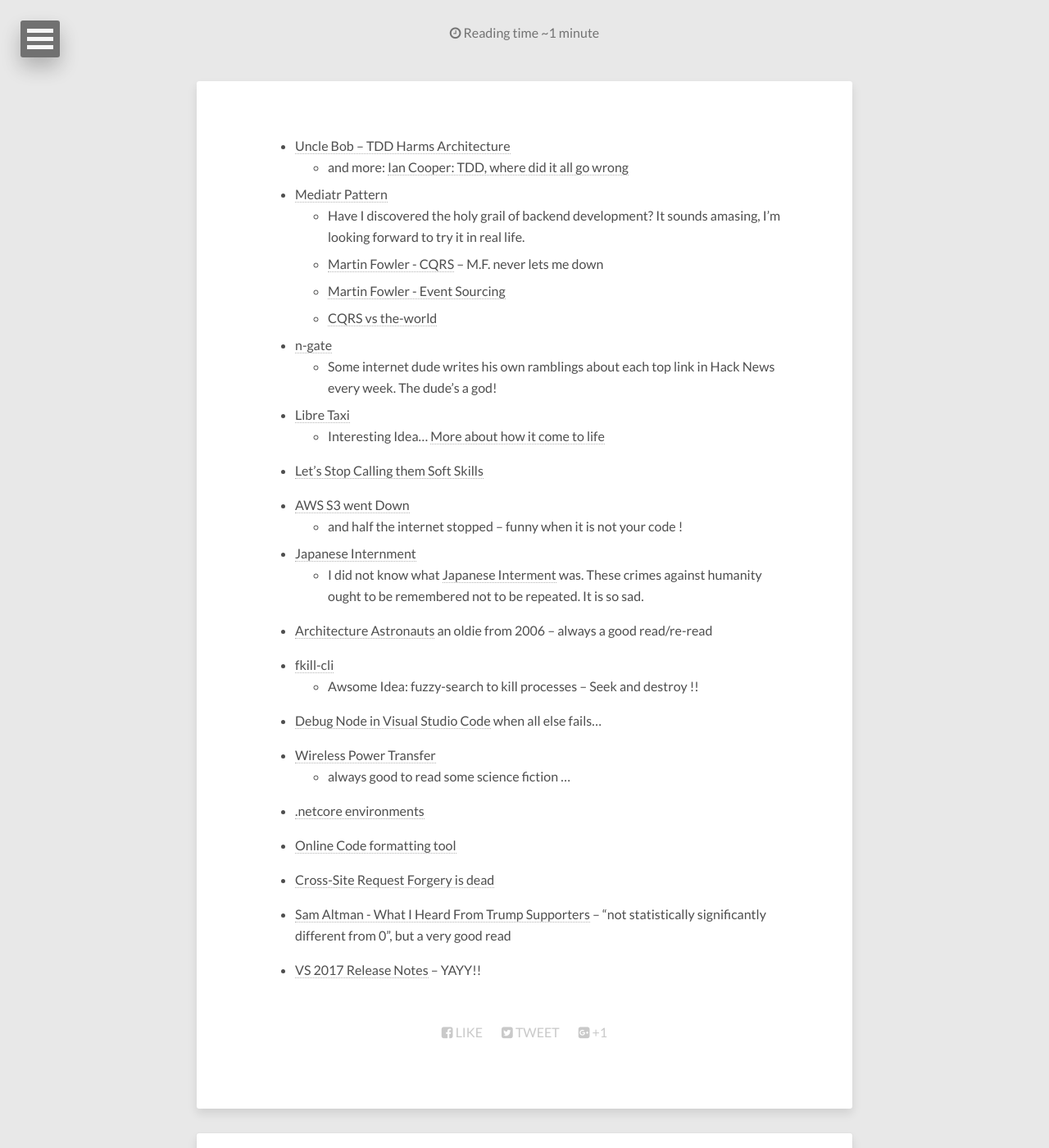
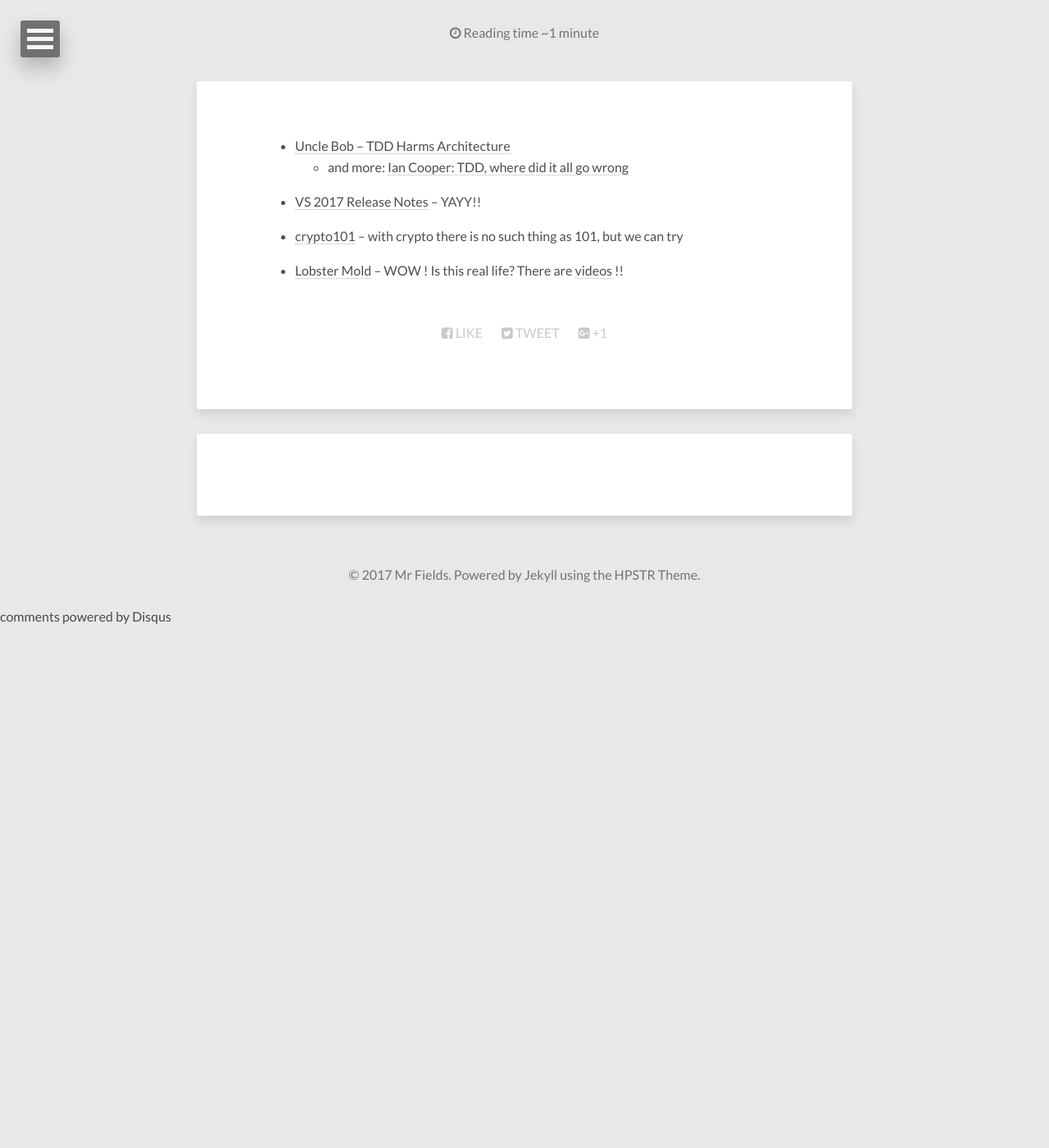
Before and after one commit to vetras/vetras.github.io, a Jekyll site: the page built from readings/current-list.md, in a window 1280 px wide and 1400 px high. Shown: the whole window at 82% size. Built offline with Jekyll 4.4.1, drawn with Linux system fonts in a browser that asks for light colours; nearby versions of some CDN libraries; our own code applies the rules of GitHub Pages for plain Markdown files; comment, search, counter and statistics services are not loaded.

Commit message:
update readings

```diff
--- a/readings/current-list.md
+++ b/readings/current-list.md
@@ -2,42 +2,8 @@
 - [Uncle Bob -- TDD Harms Architecture](http://blog.cleancoder.com/uncle-bob/2017/03/03/TDD-Harms-Architecture.html)
   - and more: [Ian Cooper: TDD, where did it all go wrong](https://vimeo.com/68375232)
 
-- [Mediatr Pattern](https://lostechies.com/jimmybogard/2016/10/27/cqrsmediatr-implementation-patterns/)
-  - Have I discovered the holy grail of backend development? It sounds amasing, I'm looking forward to try it in real life.
-  - [Martin Fowler - CQRS](https://martinfowler.com/bliki/CQRS.html) -- M.F. never lets me down
-  - [Martin Fowler - Event Sourcing](https://martinfowler.com/eaaDev/EventSourcing.html)
-  - [CQRS vs the-world](http://codebetter.com/gregyoung/2010/02/16/cqrs-task-based-uis-event-sourcing-agh/)
+- [VS 2017 Release Notes](https://www.visualstudio.com/en-us/news/releasenotes/vs2017-relnotes) -- YAYY!!
 
-- [n-gate](http://n-gate.com/hackernews/)
-  - Some internet dude writes his own ramblings about each top link in Hack News every week. The dude's a god!
+- [crypto101](https://www.crypto101.io/) -- with crypto there is no such thing as 101, but we can try
 
-- [Libre Taxi](https://news.ycombinator.com/item?id=13529213)
-  - Interesting Idea... [More about how it come to life](https://medium.com/@romanpushkin/how-i-made-uber-like-app-in-no-time-with-javascript-and-secret-sauce-94ef9120c7f6#.lnoqqf2qt)
-
-- [Let's Stop Calling them Soft Skills](https://itsyourturnblog.com/lets-stop-calling-them-soft-skills-9cc27ec09ecb#---0-37.w6itkziwa)
-
-- [AWS S3 went Down](https://aws.amazon.com/message/41926/)
-  - and half the internet stopped -- funny when it is not your code !
-
-- [Japanese Internment](https://twitter.com/i/moments/825046410370375684)
-  - I did not know what [Japanese Interment](https://en.wikipedia.org/wiki/Internment_of_Japanese_Americans) was. These crimes against humanity ought to be remembered not to be repeated. It is so sad.
-
-- [Architecture Astronauts](https://www.joelonsoftware.com/2008/05/01/architecture-astronauts-take-over/) an oldie from 2006 -- always a good read/re-read
-
-- [fkill-cli](https://github.com/sindresorhus/fkill-cli)
-  - Awsome Idea: fuzzy-search to kill processes -- Seek and destroy !!
-
-- [Debug Node in Visual Studio Code](https://alexanderzeitler.com/articles/debugging-a-nodejs-es6-application-in-a-docker-container-using-visual-studio-code/) when all else fails...
-
-- [Wireless Power Transfer](https://news.ycombinator.com/item?id=13663193)
-  - always good to read some science fiction ...
-
-- [.netcore environments](http://andrewlock.net/configuring-environment-specific-services-in-asp-net-core-part-2/)
-
-- [Online Code formatting tool](http://codebeautify.org/)
-
-- [Cross-Site Request Forgery is dead](https://scotthelme.co.uk/csrf-is-dead/)
-
-- [Sam Altman - What I Heard From Trump Supporters](http://blog.samaltman.com/what-i-heard-from-trump-supporters) -- "not statistically significantly different from 0", but a very good read
-
-- [VS 2017 Release Notes](https://www.visualstudio.com/en-us/news/releasenotes/vs2017-relnotes) -- YAYY!!
+- [Lobster Mold](http://mlcalliance.org/all-about-lobster/lobster-101-molting/) -- WOW ! Is this real life? There are [videos](https://www.youtube.com/results?search_query=lobster+molding) !!
```
Also changed, not shown: _posts/2017-01-17-auth-api.md (+1 -1 lines), readings/archive/2017/feb.md (added, +46 -0 lines), readings/archive/2017/jan.md (+1 -1 lines), readings/index.md (+1 -0 lines).
